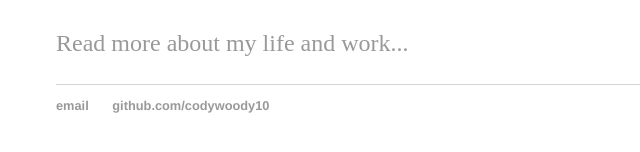
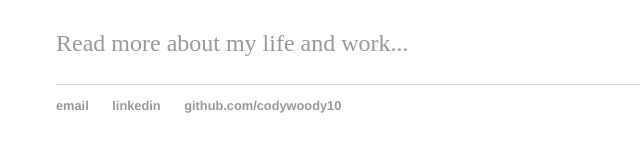
Before and after one commit to codywoody10/codywoody10.github.io, a Jekyll site: the page index.html, which Jekyll copies as it is, in a window 1280 px wide. Shown: the part 443-595 px from the top of the page, without its empty margins (136-776 px from the left). Built offline with Jekyll 4.4.1, drawn with Linux system fonts in a browser that asks for light colours.

Commit message:
Update index.html

```diff
--- a/index.html
+++ b/index.html
@@ -27,6 +27,7 @@
 		<footer>
     		<ul>
         		<li><a href="mailto:cody.wooden10@gmail.com">email</a></li>
+			<li><a href="https://www.linkedin.com/in/cody-wooden-83664466/">linkedin
         		<li><a href="https://github.com/codywoody10">github.com/codywoody10</a></li>
 			</ul>
 		</footer>
```
